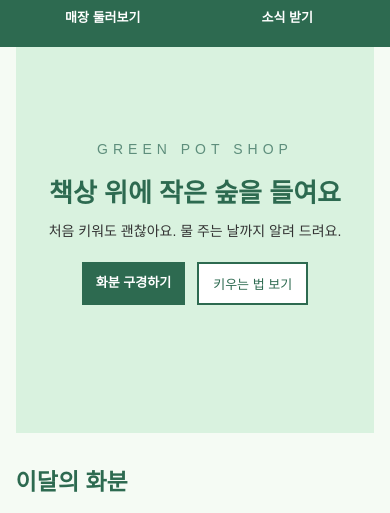
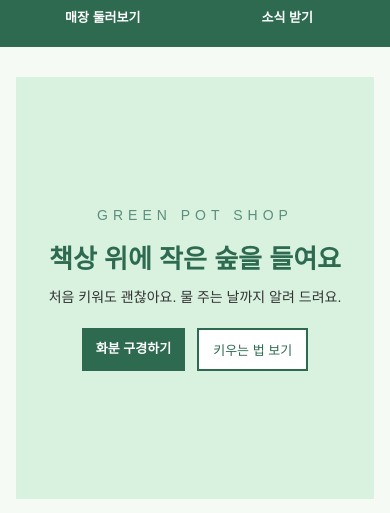
Before and after one commit to bin0864/flex-plants, a plain HTML site: page index.html in a window 390 px wide. Shown: the part 87-600 px from the top of the page. Drawn offline with Linux system fonts and the light colour scheme.

Commit message:
fix: offset fixed mobile header and preserve exact 50vh hero

```diff
--- a/css/media.css
+++ b/css/media.css
@@ -1,5 +1,9 @@
 
 @media (max-width: 767px) {
+    body {
+        padding-top: 134px;
+    }
+
     header {
         height: 134px;
         padding: 12px 4%;
@@ -29,8 +33,6 @@
 
     .hero {
         width: 92%;
-        height: 50vh;
-        min-height: 300px;
         padding: 25px 15px;
     }
 
```
